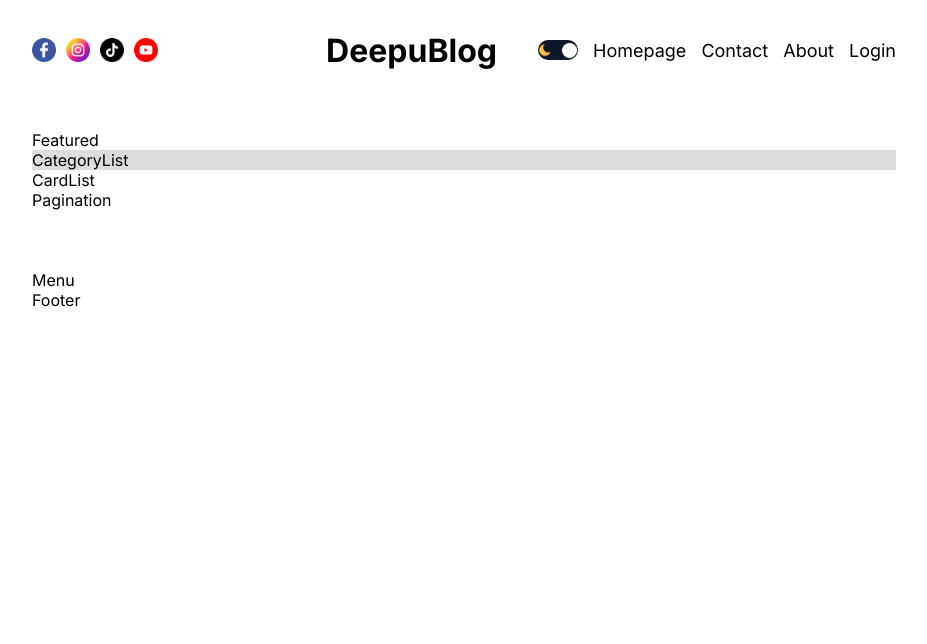
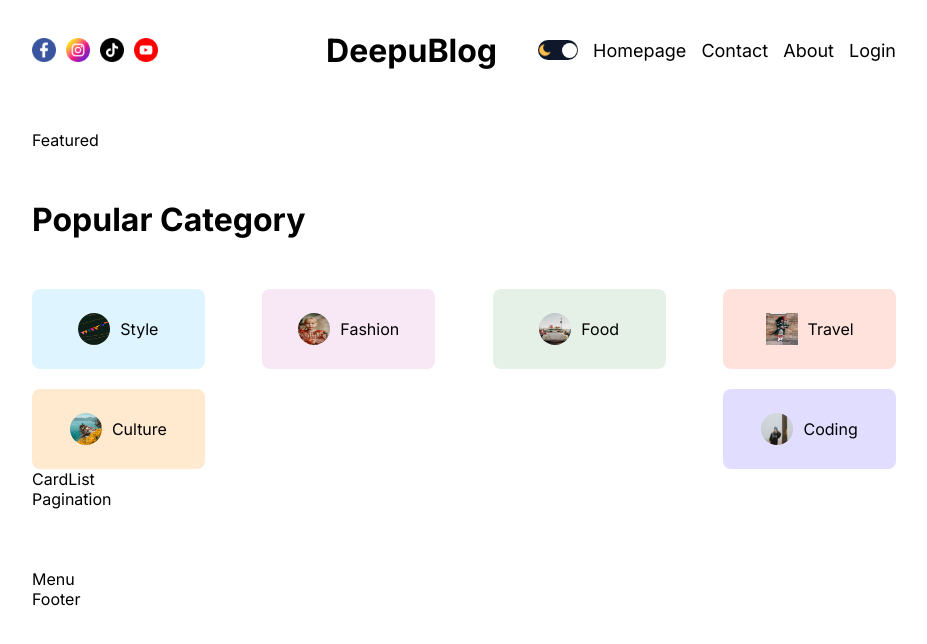
Before and after one commit to Deepu1307/tech-blog, a Next.js app: page / in a window 1280 px wide. Shown: the top 644 px of the page, without its empty margins (176-1103 px from the left). Built offline with nearby package versions, Linux system fonts and the light colour scheme.

Commit message:
Added category list markups and styles

```diff
--- a/src/app/components/categoryList/CategoryList.jsx
+++ b/src/app/components/categoryList/CategoryList.jsx
@@ -1,11 +1,40 @@
 import React from "react";
 import styles from "./categoryList.module.css";
-
+import Link from "next/link";
+import Image from "next/image";
 
 const CategoryList = async () => {
   return (
     <div className={styles.container}>
-      CategoryList
+      <h1 className={styles.title}>
+        Popular Category
+      </h1>
+      <div className={styles.categories}>
+        <Link href="/blog?cat=style" className={`${styles.category} ${styles.style}`} >
+          <Image src="/style.png" alt="category_image" width={32} height={32} className={styles.images} />
+          Style
+        </Link>
+        <Link href="/blog?cat=style" className={`${styles.category} ${styles.fashion}`} >
+          <Image src="/fashion.png" alt="category_image" width={32} height={32} className={styles.images} />
+          Fashion
+        </Link>
+        <Link href="/blog?cat=style" className={`${styles.category} ${styles.food}`} >
+          <Image src="/food.png" alt="category_image" width={32} height={32} className={styles.images} />
+          Food
+        </Link>
+        <Link href="/blog?cat=style" className={`${styles.category} ${styles.travel}`} >
+          <Image src="/travel.png" alt="category_image" width={32} height={32} />
+          Travel
+        </Link>
+        <Link href="/blog?cat=style" className={`${styles.category} ${styles.culture}`} >
+          <Image src="/culture.png" alt="category_image" width={32} height={32} className={styles.images} />
+          Culture
+        </Link>
+        <Link href="/blog?cat=style" className={`${styles.category} ${styles.coding}`} >
+          <Image src="/coding.png" alt="category_image" width={32} height={32} className={styles.images} />
+          Coding
+        </Link>
+      </div>
     </div>
   );
 };
--- a/src/app/components/categoryList/categoryList.module.css
+++ b/src/app/components/categoryList/categoryList.module.css
@@ -1,3 +1,74 @@
-.container {
-  background-color: gainsboro;
+.title {
+  margin: 50px 0px;
 }
+
+.categories {
+  display: flex;
+  flex-direction: row;
+  flex-wrap: wrap;
+  justify-content: space-between;
+  gap: 20px;
+}
+
+.category {
+  display: flex;
+  flex-direction: row;
+  align-items: center;
+  justify-content: center; /*When flex direction is row that time if you will set justify-content: center; then it works horizantly (x- axis)*/
+  gap: 10px;
+  text-transform: capitalize;
+  width: 15%;
+  height: 80px;
+  border-radius: 8px;
+
+}
+
+.category.style {
+  background-color: #57c4ff31;
+}
+
+.category.fashion {
+  background-color: #da85c731;
+}
+.category.food {
+  background-color: #7fb88133;
+}
+
+.category.travel {
+  background-color: #ff795736;
+}
+
+.category.culture {
+  background-color: #ffb04f45;
+}
+
+.category.coding {
+  background-color: #5e4fff31;
+}
+
+.images{
+  border-radius: 50%;
+}
+
+@media screen and (max-width: 1280px) {
+  .category {
+    width: 20%;
+  }
+}
+@media screen and (max-width: 1024px) {
+  .category {
+    width: 25%;
+  }
+}
+
+@media screen and (max-width: 768px) {
+  .category {
+    width: 45%;
+  }
+}
+
+@media screen and (max-width: 640px) {
+  .category {
+    width: 100%;
+  }
+}
```
